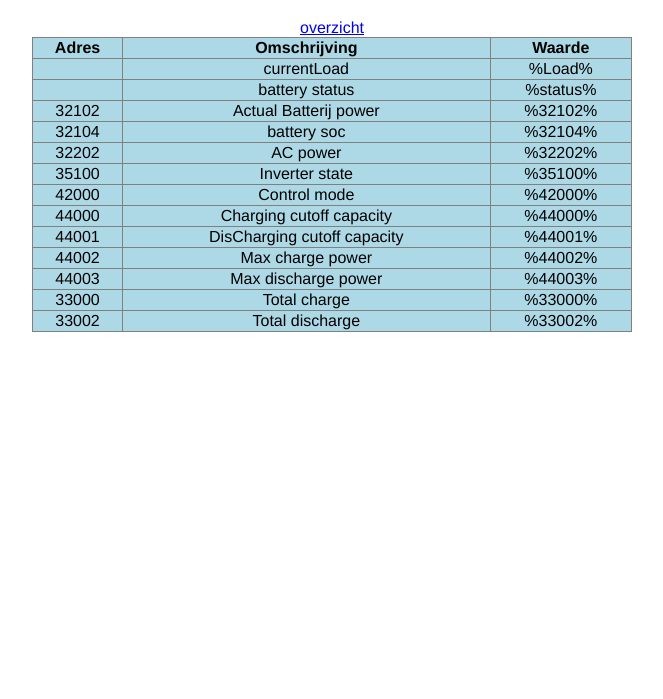
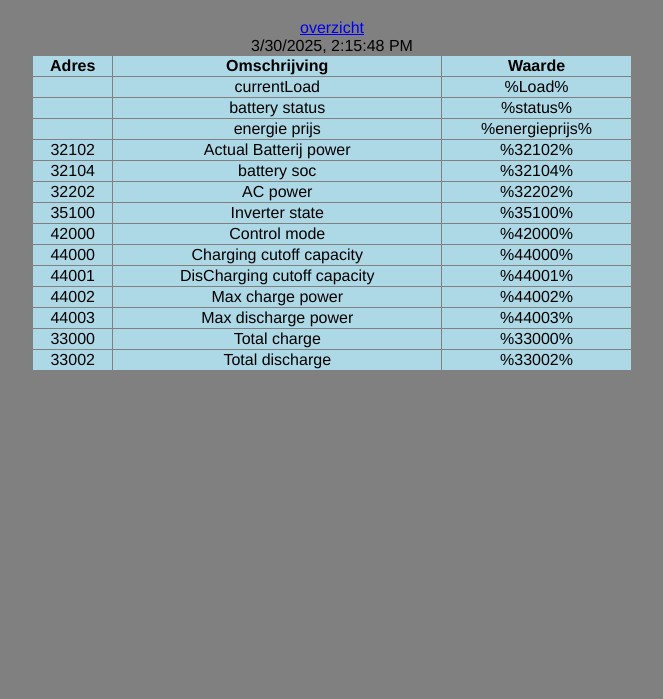
Before and after one commit to rab85/ESP32Marstek, a plain HTML site: page data/batterijinfo.html in a window 1280 px wide. Shown: the part 101-800 px from the top of the page, without its empty margins (308-971 px from the left). Drawn offline with Linux system fonts and the light colour scheme.

Commit message:
Add files via upload

```diff
--- a/data/batterijinfo.html
+++ b/data/batterijinfo.html
@@ -1,6 +1,16 @@
 <!DOCTYPE html>
 <html>
+<script>
+ function updateDateTime() {
+        const now = new Date();
+        const formattedDateTime = now.toLocaleString();
+        document.getElementById('datetime').textContent = formattedDateTime;
+    }
 
+    setInterval(updateDateTime, 1000);
+    updateDateTime(); // Initial call to display immediately
+
+</script>
 <head>
     <title>Marstek Venus C controller Batterij info</title>
     <meta name="viewport" content="width=device-width, initial-scale=1">
@@ -11,8 +21,9 @@
 
 <body>
     <div class="center">
-        <h1>Marstek Venus C controller 20250321</h1>
+        <h1>Marstek Venus C controller 2025-03-30</h1>
         <a href="./">overzicht</a>
+        <div id="datetime"></div>
         <table border="1">
             <thead>
                 <tr>
@@ -31,6 +42,11 @@
                     <td></td>
                     <td>battery status</td>
                     <td>%status%</td>
+                </tr>
+                <tr>
+                    <td></td>
+                    <td>energie prijs</td>
+                    <td>%energieprijs%</td>
                 </tr>
                 <tr>
                     <td>32102</td>
--- a/data/style.css
+++ b/data/style.css
@@ -53,3 +53,7 @@ table {
   background-color: lightblue;
   margin: 0 auto; /* Center the table */
 }
+body {
+  background-color: gray;
+  color: black; /* Ensure text is visible on a black background */
+}
```
Also changed, not shown: data/index.html (+1 -1 lines).
